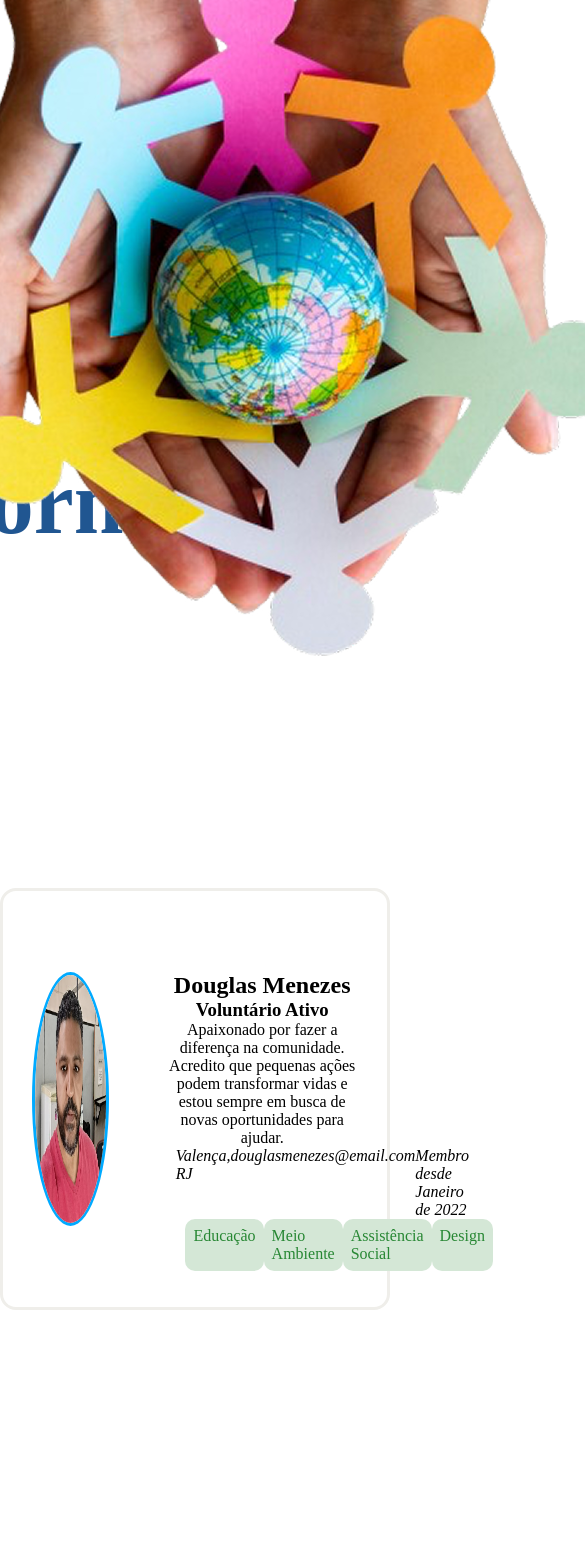
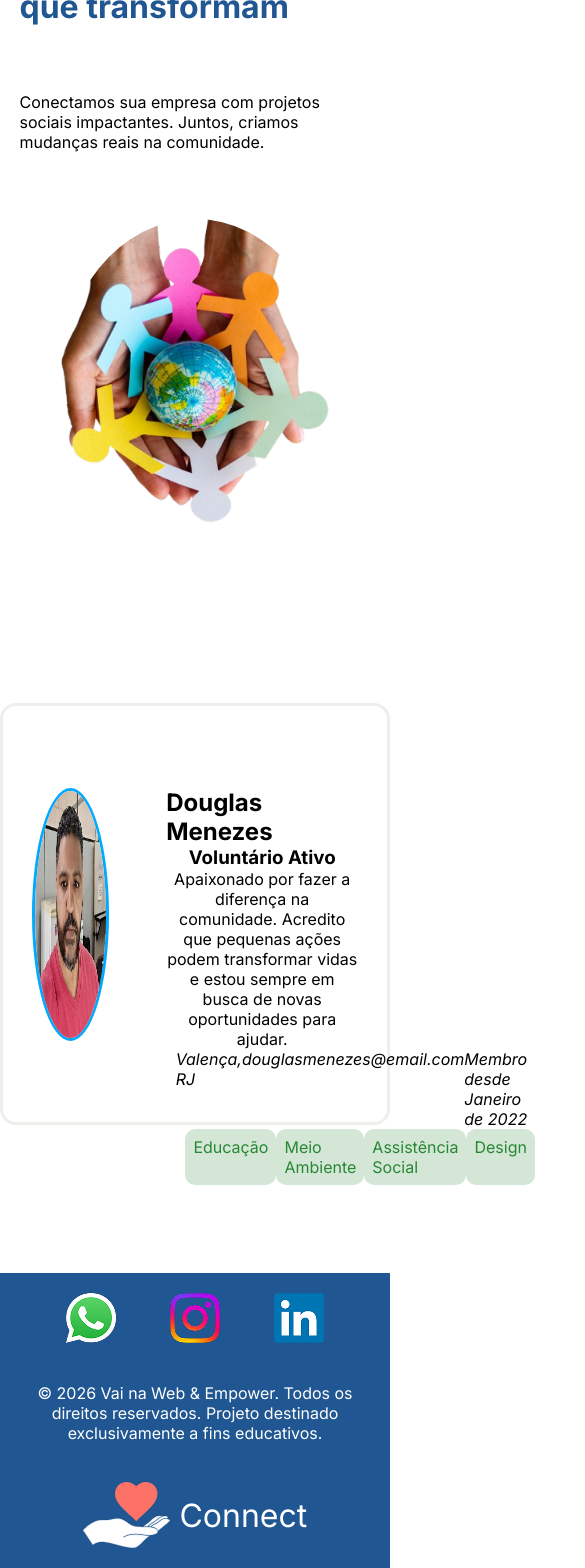
Before and after one commit to DouglasMNascimentoDev/DesafioFinalFront, a React (Vite) app: page / in a window 390 px wide. Shown: the part 203-1771 px from the top of the page, 585 px wide, since content can reach past the window. Before the commit the page ends 1661 px from the top, so only its background shows below. Built offline with nearby package versions, Linux system fonts and the light colour scheme.

Commit message:
Finalização do desktop e responsivo do footer e página de início

```diff
--- a/src/App.jsx
+++ b/src/App.jsx
@@ -1,15 +1,16 @@
 import React from 'react'
-import NavBar from "./components/NavBar/NavBar"
-import Perfil from "./components/Perfil/Perfil"
+import NavBar from "./components/NavBar/NavBar";
+import Perfil from "./components/Perfil/Perfil";
+import Footer from "./components/Footer/Footer";
 
-import "./global.scss"
+import "./global.scss";
 function App() {
   return (
     <>
 
     <NavBar/>
     <Perfil/>
-
+    <Footer/>
     </>
   )
 }
--- a/src/components/AcoesDaConnect/AcoesDaConnect.module.scss
+++ b/src/components/AcoesDaConnect/AcoesDaConnect.module.scss
@@ -2,7 +2,7 @@
     //background-color: red;
 }
 .boxTitulosAcoes{
-    border: solid green;
+    //border: solid green;
     height: 25vh;
     display: flex;
     flex-direction: column;
@@ -24,7 +24,7 @@ p{
 }
 
 .containerCardsDeAcoes{
-    border: solid blue;
+    //border: solid blue;
     //background-color: pink;
     display: flex;
     flex-wrap: wrap;
@@ -33,7 +33,7 @@ p{
 }
 
 .cardsDeAcoes{
-    border: solid;
+    //border: solid;
     width: 26%;
     height: 35vh;
     margin: 1rem;
--- a/src/components/Footer/Footer.jsx
+++ b/src/components/Footer/Footer.jsx
@@ -1,10 +1,29 @@
-import React from 'react'
+import Logo from "../../assets/logo.png"
+import Whatsapp from "../../assets/whatsapp.png"
+import Instagram from "../../assets/instagram.png"
+import Linkedin from "../../assets/linkedin.png"
+import styles from "./Footer.module.scss"
 function Footer() {
   return (
-    <>
+    <footer>
 
-    <h2> Olá, boa noite! </h2>
-    </>
+
+    <div>
+      <img src={Logo} alt="Logo da Connect" />
+      <h2>Connect</h2>
+    </div>
+
+    <p>
+      © 2026 Vai na Web & Empower. Todos os direitos reservados. Projeto destinado exclusivamente a fins educativos.
+    </p>
+
+    <nav>
+      <img src={Whatsapp} alt="Logo do Whatsapp" />
+      <img src={Instagram} alt="Logo do Instagram" />
+      <img src={Linkedin} alt="Logo do Linkedin" />
+    </nav>
+
+    </footer>
   )
 }
 export default Footer
--- a/src/components/Footer/Footer.module.scss
+++ b/src/components/Footer/Footer.module.scss
@@ -0,0 +1,50 @@
+footer{
+    background-color: #205691;
+    display: flex;
+    justify-content: space-around;
+    align-items: center;
+    height: 15vh;
+    color: #FFFFFF;
+
+div{
+    //border: solid red;
+    display: flex;
+    justify-content: space-around;
+    align-items: center;
+    width: 15%;
+}
+p{
+    //border: solid white;
+    width: 23%;
+    font-weight: 400;
+    text-align: center;
+}
+nav{
+    //border: solid red;
+    width: 15%;
+    display: flex;
+    justify-content: space-around;
+}
+}
+
+//Responsivo do footer
+
+@media (min-width: 201px) and (max-width: 500px) {
+  footer {
+    flex-direction: column-reverse;
+    height: 35vh;
+    div {
+      width: 60%;
+      h2 {
+        font-size: 2rem;
+        font-weight: 400;
+      }
+    }
+    p {
+      width: 90%;
+    }
+    nav {
+      width: 80%;
+    }
+  }
+}
--- a/src/components/Inicio/Inicio.module.scss
+++ b/src/components/Inicio/Inicio.module.scss
@@ -22,3 +22,41 @@
     }
   }
 }
+
+
+//Responsivo do início
+@media (min-width: 201px) and (max-width: 500px) {
+
+  .containerTelaInicial {
+  // background-color: rgb(209, 209, 201);
+  flex-direction: column;
+  align-items: center;
+  justify-content: space-evenly;
+
+  div {
+    //: solid red;
+    width: 90%;
+
+    justify-content: space-evenly;
+
+
+  h1 {
+      font-size: 2rem;
+      width: 80%;
+      //border: solid purple;
+
+  }
+  p {
+      font-size: 1rem;
+      width: 90%;
+
+  }
+  }
+
+  img {
+      width: 70%;
+      border-radius: 100%;
+    }
+}
+
+}
--- a/src/global.scss
+++ b/src/global.scss
@@ -1,7 +1,9 @@
+@import url('https://fonts.googleapis.com/css2?family=Inter:ital,opsz,wght@0,14..32,100..900;1,14..32,100..900&display=swap');
 *{
-    margin: 0;
-    padding: 0;
-    box-sizing:border-box;
-    list-style: none;
-    text-decoration: none;
+margin: 0;
+padding: 0;
+box-sizing: border-box;
+list-style: none;
+text-decoration: none;
+font-family: "Inter", sans-serif;
 }
```
